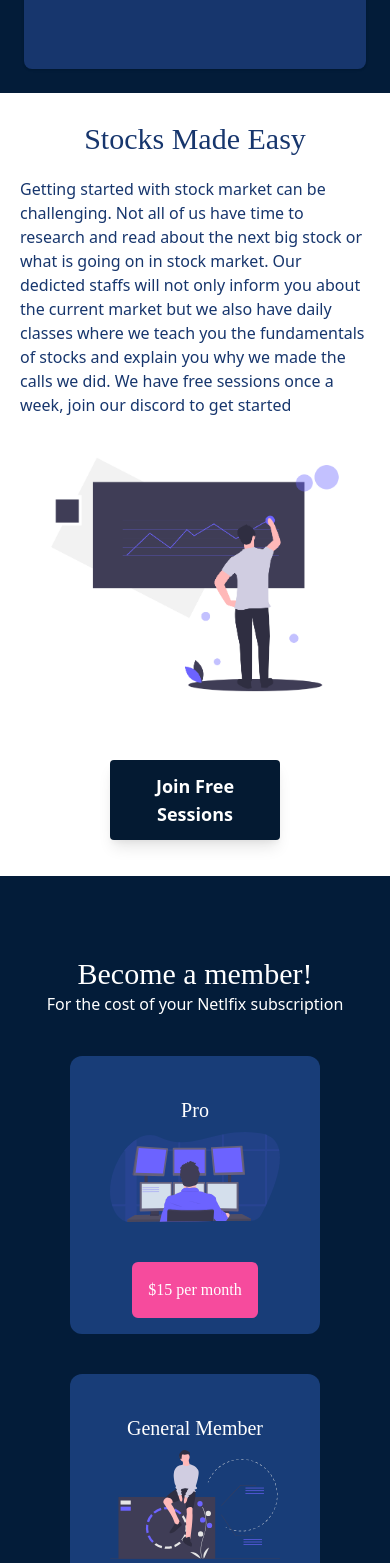
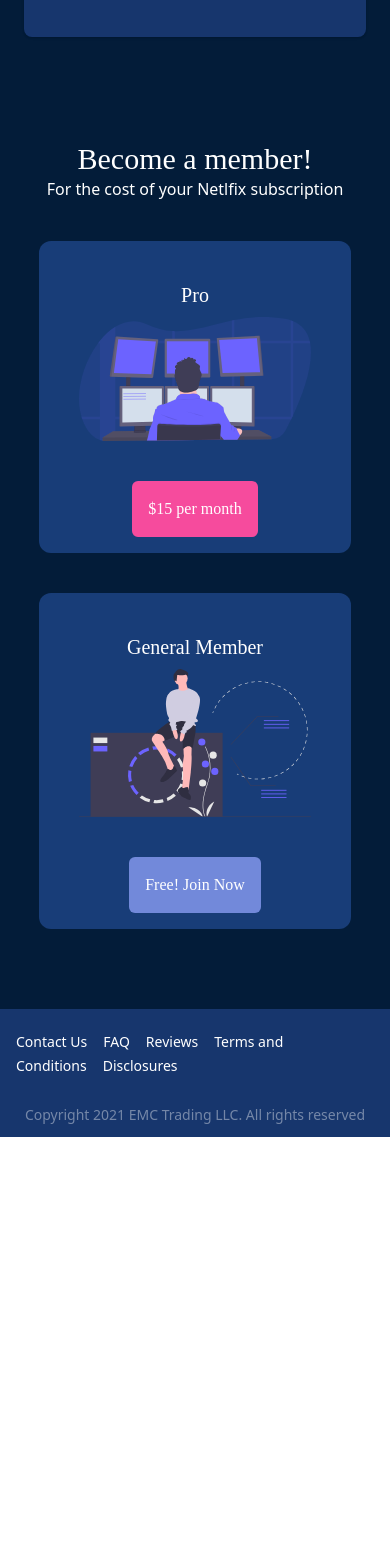
Before and after one commit to Varuas37/emctrading, a React (Create React App) app: page / in a window 390 px wide. Shown: the part 4545-6108 px from the top of the page. After the commit the page ends 5682 px from the top, so only its background shows below. Built offline with nearby package versions, Linux system fonts and the light colour scheme.

Commit message:
fixed layout issues and seperated pricing cards.

```diff
--- a/src/Components/Features/Features.js
+++ b/src/Components/Features/Features.js
@@ -12,15 +12,15 @@ function Features() {
 	];
 
 	return (
-		<section id="features" className="max-w-7xl mx-auto mt-7 sm:px-6 lg:px-8">
+		<section id="features" className="bg-primarybg text-white pt-7">
 			<h1
-				className="flex flex-col font-bold text-3xl ml-10 sm:p-0 sm:text-5xl bg text m-2 flex-wrap"
+				className="flex flex-col font-bold text-3xl ml-10 sm:p-0 sm:text-5xl text m-2 flex-wrap"
 				style={{ fontFamily: 'Gilroy-ExtraBold' }}
 			>
 				Features
 			</h1>
 			<div className="flex justify-center items-center w-full">
-				<div className="g-lightbluebg w-4/5 mt-5 sm:m-0 sm:mt-5 grid grid-cols-1 gap-4 sm:grid-cols-2 lg:grid-cols-3">
+				<div className="w-4/5 mt-5 sm:m-0 sm:mt-5 grid grid-cols-1 gap-4 sm:grid-cols-2 lg:grid-cols-3">
 					{features && features.map((feature) => <FeatureCards id={feature.id} feature={feature} />)}
 				</div>
 			</div>
--- a/src/Components/Testimonials/Testimonials.js
+++ b/src/Components/Testimonials/Testimonials.js
@@ -37,7 +37,7 @@ function Testimonials() {
 		},
 	];
 	return (
-		<section id="reviews" className="relative sm:px-6 lg:px-8 bg-lightbluebg w-full p-4 text-white mt-10">
+		<section id="reviews" className="relative sm:px-6 lg:px-8 bg-lightbluebg w-full p-4 text-white">
 			<div className="flex flex-justify items-center flex-col pt-20" style={{ fontFamily: 'Gilroy' }}>
 				<h1
 					className="flex flex-col font-bold text-3xl sm:text-4xl flex-wrap"
--- a/src/Page/Landing/Landing.js
+++ b/src/Page/Landing/Landing.js
@@ -5,8 +5,7 @@ import Footer from '../../Components/Footer/Footer';
 import Hero from '../../Components/Hero/Hero';
 import Testimonials from '../../Components/Testimonials/Testimonials';
 import Pricing from '../Pricing/Pricing';
-import Teaching from '../Teaching/Teaching';
-
+// import Teaching from '../Teaching/Teaching';
 
 function Landing(props) {
 	return (
@@ -14,9 +13,9 @@ function Landing(props) {
 			<Hero />
 			<Features />
 			<Testimonials />
-			<Teaching />
-			<Pricing/>
-			<Footer/>
+			{/* <Teaching /> */}
+			<Pricing />
+			<Footer />
 		</section>
 	);
 }
--- a/src/Page/Pricing/Pricing.js
+++ b/src/Page/Pricing/Pricing.js
@@ -1,14 +1,10 @@
 import React from 'react';
+import PricingCards from "./PricingCards"
 import imgGeneral from '../../Assets/Image/generalmember.svg';
-// import imgProMember from '../../Assets/Image/promember.svg';
 import imgDiamondMember from '../../Assets/Image/diamondM.svg';
 
 function Pricing(props) {
-	const handleClick = (link) => {
-		window.location.href = link;
-	};
 	const discordLink = 'https://discord.gg/6BnZXEDu';
-
 	const pricing = [
 		{
 			id: 1,
@@ -44,33 +40,7 @@ function Pricing(props) {
 			<div className="w-4/5 flex flex-col sm:flex-row justify-center items-center mt-10 sm:space-x-12 space-y-10">
 				{pricing &&
 					pricing.map((options) => (
-						<div
-							className="flex flex-col pb-4 p-10 rounded-xl text-white w-4/5 items-center justify-center "
-							style={{
-								backgroundColor: '#183D78',
-							}}
-						>
-							<h1
-								className="text-center w-full text-xl sm:text-2xl"
-								style={{ fontFamily: 'Gilroy-ExtraBold' }}
-							>
-								{options.title}
-							</h1>
-							<img className="mt-2" src={options.image} height="200px" width="250px" draggable="false" />
-							<div
-								onClick={() => handleClick(options.link)}
-								className="p-4 mt-10 rounded-md"
-								style={{
-									maxHeight: '200px',
-									maxWidth: '90%',
-									backgroundColor: options.color,
-									fontFamily: 'Gilroy-ExtraBold',
-									cursor: 'pointer',
-								}}
-							>
-								<span className="text-md">{options.price}</span>
-							</div>
-						</div>
+					<PricingCards key ={options.key} options={options} />
 					))}
 			</div>
 		</section>
--- /dev/null
+++ b/src/Page/Pricing/PricingCards.js
@@ -0,0 +1,41 @@
+import React from 'react';
+import PropTypes from 'prop-types';
+
+function PricingCards({options}) {
+    	const handleClick = (link) => {
+		window.location.href = link;
+	};
+
+	return (
+
+			<div
+				className="flex flex-col pb-4 p-10 rounded-xl text-white w-full items-center justify-center "
+				style={{
+					backgroundColor: '#183D78',
+				}}
+			>
+				<h1 className="text-center w-full text-xl sm:text-2xl" style={{ fontFamily: 'Gilroy-ExtraBold' }}>
+					{options.title}
+				</h1>
+				<img className="mt-2" src={options.image} height="200px" width="250px" draggable="false" />
+				<div
+					onClick={() => handleClick(options.link)}
+					className="p-4 mt-10 rounded-md"
+					style={{
+						maxHeight: '200px',
+						maxWidth: '90%',
+						backgroundColor: options.color,
+						fontFamily: 'Gilroy-ExtraBold',
+						cursor: 'pointer',
+					}}
+				>
+					<span className="text-md">{options.price}</span>
+				</div>
+			</div>
+
+	);
+}
+
+PricingCards.propTypes = {};
+
+export default PricingCards;
--- a/src/Page/Teaching/Teaching.js
+++ b/src/Page/Teaching/Teaching.js
@@ -1,6 +1,6 @@
 import React from 'react';
 import { Link } from 'react-router-dom';
-import imgStockTeach from '../../Assets/Image/stockTeach.png';
+import imgStockTeach from '../../Assets/Image/stockTeach.svg';
 // import PropTypes from 'prop-types';
 
 function Teaching(props) {
@@ -9,7 +9,7 @@ function Teaching(props) {
 		window.location.href = discordLink;
 	};
 	return (
-		<section className="w-full h-4/5 md:h-3/6 text-secondarybg max-w-7xl mx-auto mt-7 mb-7 sm:mb-40 sm:px-6 lg:px-8 justify-center items-center">
+		<section className="w-full h-4/5 md:h-3/6 bg-primarybg bg-primarybg pb-10 p-4 text-white justify-center items-center">
 			<div className="text-3xl md:text-5xl text-center" style={{ fontFamily: 'Gilroy-ExtraBold' }}>
 				Stocks Made Easy
 			</div>
@@ -24,16 +24,16 @@ function Teaching(props) {
 					</p>
 					<div
 						onClick={handleClick}
-						className="hidden md:block text-center z-10 text-lg font-bold bg-primarybg text-white rounded shadow-lg p-3 mt-10 pl-8 pr-8  focus:outline-none focus:ring-2 focus:ring-purple-600 focus:border-transparent hover:bg-secondarybg-700 "
+						className="hidden md:block text-center z-10 text-lg font-bold bg-discord text-white rounded shadow-lg p-3 mt-10 pl-8 pr-8  focus:outline-none focus:ring-2 focus:ring-purple-600 focus:border-transparent hover:bg-secondarybg-700 "
 						style={{ maxWidth: '170px' }}
 					>
 						Join Free Sessions
 					</div>
 				</div>
-				<img draggable="false" src={imgStockTeach} width="430px" height="312px" />
+				<img draggable="false" src={imgStockTeach} width="330px" height="212px" />
 				<div
 					onClick={handleClick}
-					className="md:hidden block z-10 text-center text-lg font-bold bg-primarybg text-white rounded shadow-lg p-3 mt-10 pl-8 pr-8  focus:outline-none focus:ring-2 focus:ring-purple-600 focus:border-transparent hover:bg-secondarybg-700 "
+					className="md:hidden block z-10 text-center text-lg font-bold bg-discord text-white rounded shadow-lg p-3 mt-10 pl-8 pr-8  focus:outline-none focus:ring-2 focus:ring-purple-600 focus:border-transparent hover:bg-secondarybg-700 "
 					style={{ maxWidth: '170px' }}
 				>
 					Join Free Sessions
```
Also changed, not shown: src/Assets/Image/stockTeach.svg (added), 1 other file (tests, documents, lock files or other folders).
